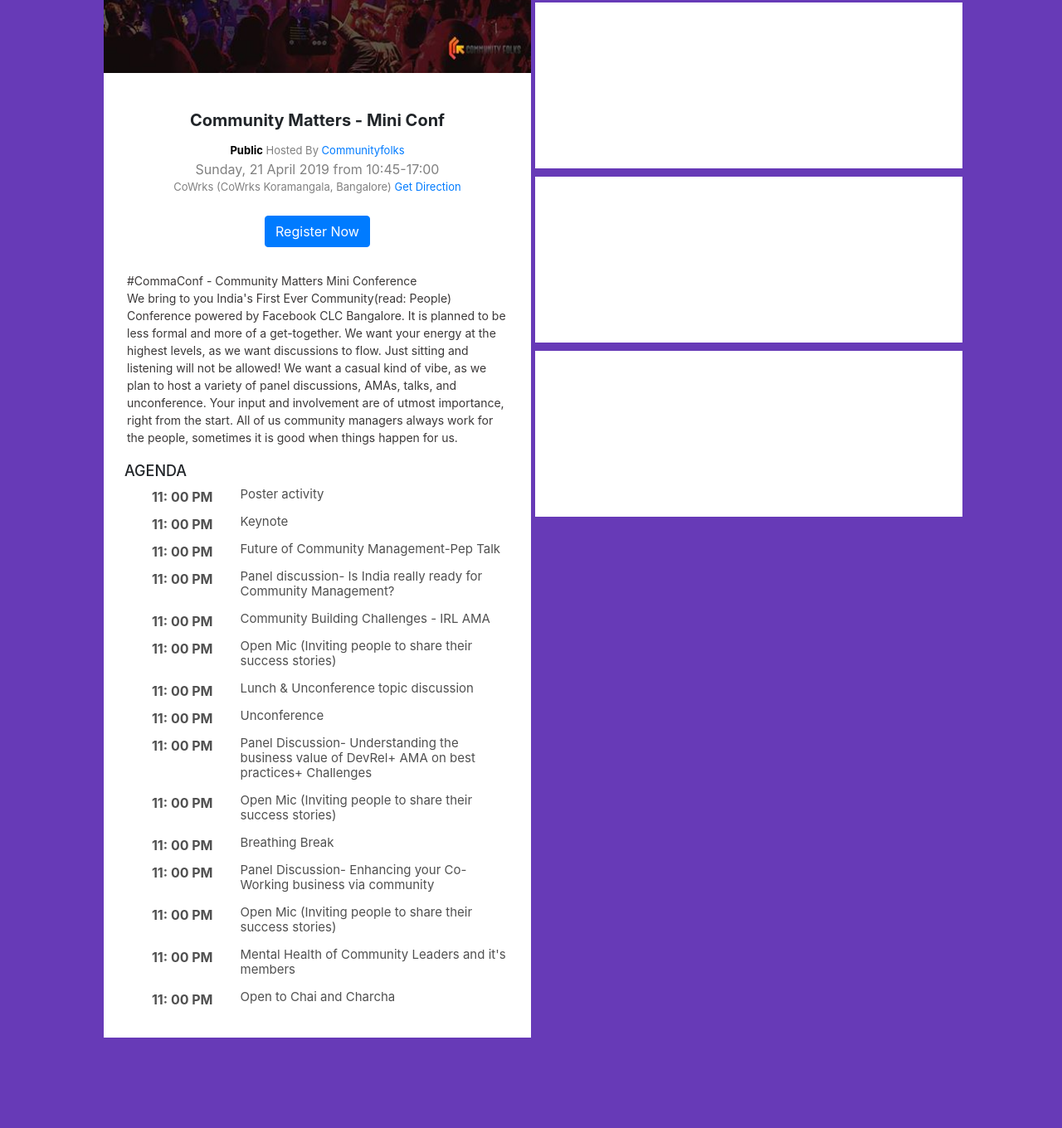
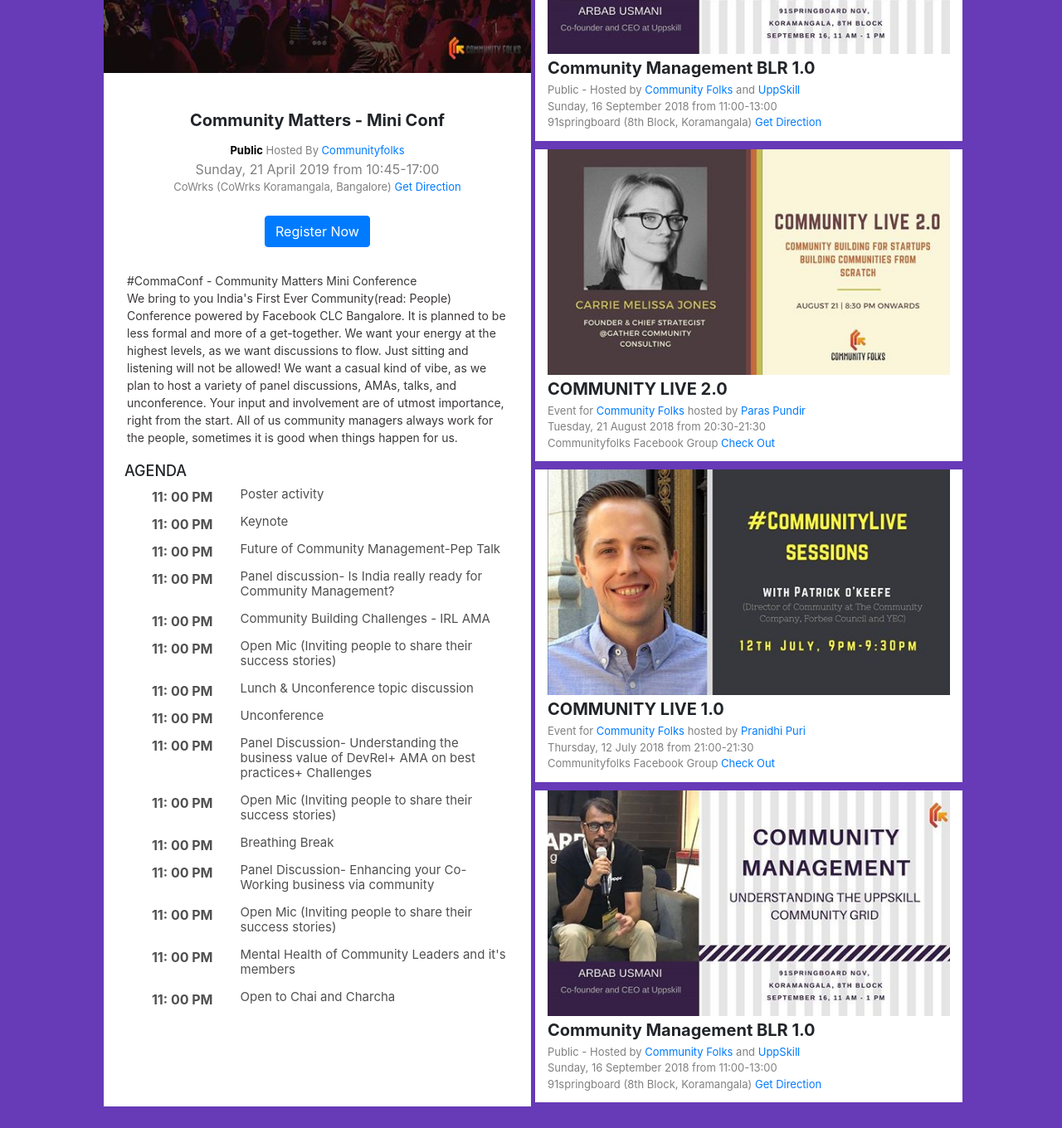
Before and after one commit to suryashekhawat/communityfolks.com, a plain HTML site: page events/index.html in a window 1280 px wide. Shown: the part 460-1820 px from the top of the page at 83% size. Drawn offline with nearby package versions, Linux system fonts and the light colour scheme.

Commit message:
events page

```diff
--- a/events/index.html
+++ b/events/index.html
@@ -150,16 +150,48 @@
         <div class="col-lg-6">
           <div class="row">
             <div class="col-lg-12 event-small">
-
+              <div class="image">
+                <img src="event-banners/community-management-meetup.jpg" alt="Community Management BLR 1.0">
+              </div>
+              <div class="content">
+                <h1 class="title">Community Management BLR 1.0</h1>
+                <p class="hosted-by">Public - Hosted by <a href="#">Community Folks</a> and <a href="#">UppSkill</a></p>
+                <p class="date">Sunday, 16 September 2018 from 11:00-13:00</p>
+                <p class="location">91springboard (8th Block, Koramangala) <a href="#">Get Direction</a> </p>
+              </div>
             </div>
             <div class="col-lg-12 event-small">
-
+              <div class="image">
+                <img src="event-banners/community-live.jpg" alt="COMMUNITY LIVE 2.0">
+              </div>
+              <div class="content">
+                <h1 class="title">COMMUNITY LIVE 2.0</h1>
+                <p class="hosted-by">Event for <a href="#">Community Folks</a> hosted by <a href="#">Paras Pundir</a></p>
+                <p class="date">Tuesday, 21 August 2018 from 20:30-21:30</p>
+                <p class="location">Communityfolks Facebook Group <a href="#">Check Out</a> </p>
+              </div>
             </div>
             <div class="col-lg-12 event-small">
-
+              <div class="image">
+                <img src="event-banners/community-live-patrick.jpg" alt="COMMUNITY LIVE 1.0">
+              </div>
+              <div class="content">
+                <h1 class="title">COMMUNITY LIVE 1.0</h1>
+                <p class="hosted-by">Event for <a href="#">Community Folks</a> hosted by <a href="#">Pranidhi Puri</a></p>
+                <p class="date">Thursday, 12 July 2018 from 21:00-21:30</p>
+                <p class="location">Communityfolks Facebook Group <a href="#">Check Out</a></p>
+              </div>
             </div>
             <div class="col-lg-12 event-small">
-
+              <div class="image">
+                <img src="event-banners/community-management-meetup.jpg" alt="Community Management BLR 1.0">
+              </div>
+              <div class="content">
+                <h1 class="title">Community Management BLR 1.0</h1>
+                <p class="hosted-by">Public - Hosted by <a href="#">Community Folks</a> and <a href="#">UppSkill</a></p>
+                <p class="date">Sunday, 16 September 2018 from 11:00-13:00</p>
+                <p class="location">91springboard (8th Block, Koramangala) <a href="#">Get Direction</a> </p>
+              </div>
             </div>
           </div>
         </div>
--- a/sass/events.scss
+++ b/sass/events.scss
@@ -131,8 +131,27 @@
     }
     .event-small{
       background-color: white;
-      height: 200px;
+      min-height: 200px;
       margin: 5px;
+      .image{
+        img{
+          width: 100%;
+        }
+      }
+      .content{
+        padding-bottom: 12px;
+        .title{
+          font-size: 20px;
+          font-weight: bold;
+          margin-top: 5px;
+          margin-bottom: 5px;
+        }
+        .hosted-by, .date, .location{
+          margin: 0;
+          color: $gray-color;
+          font-size: 13px;
+        }
+      }
     }
   }
 
```
Also changed, not shown: css/style.css, events/event-banners/community-live-patrick.jpg (added), events/event-banners/community-live.jpg (added), events/event-banners/community-management-meetup.jpg (added), 1 other file.
